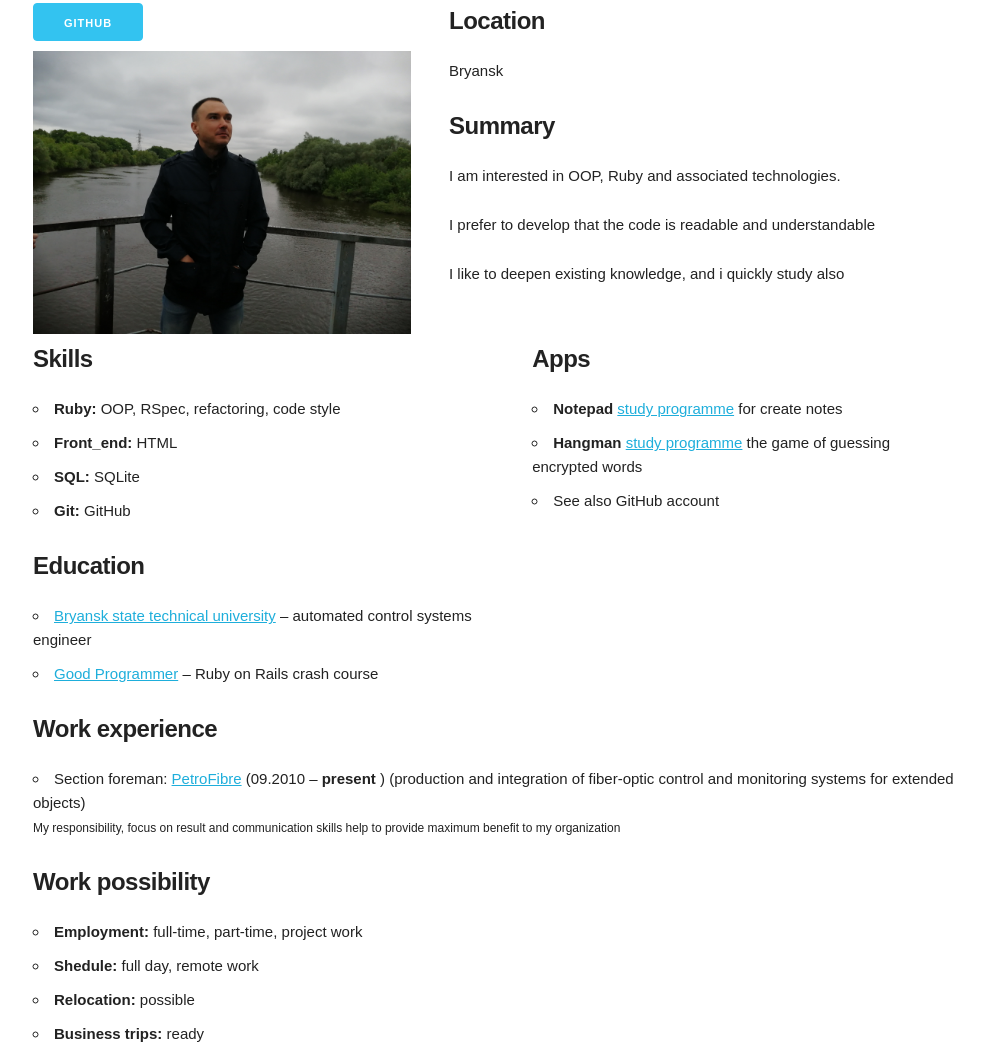
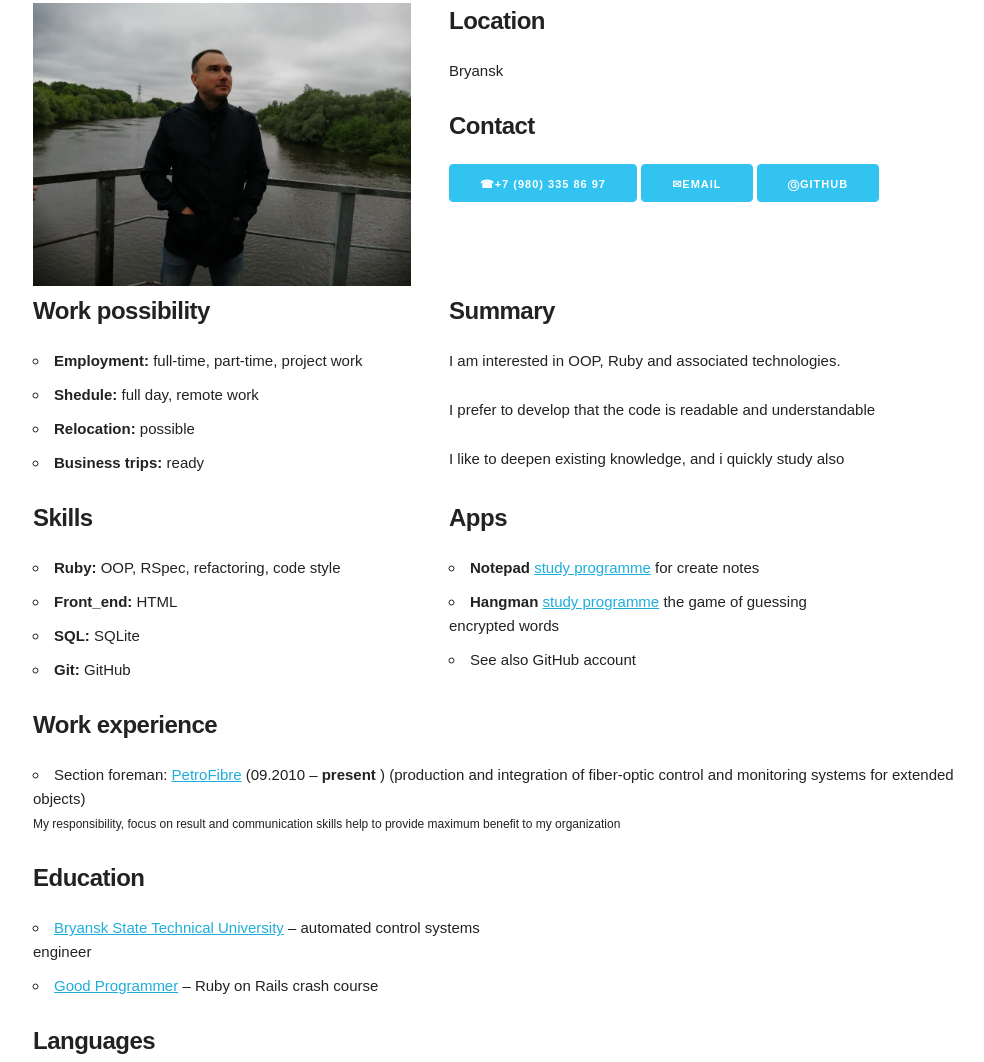
Before and after one commit to leva37a/cv, a plain HTML site: page index.html in a window 1280 px wide. Shown: the part 118-1180 px from the top of the page, without its empty margins (127-1111 px from the left). Drawn offline with Linux system fonts and the light colour scheme.

Commit message:
Editing information

```diff
--- a/index.html
+++ b/index.html
@@ -18,12 +18,30 @@
     </div>
     <div class="row">
       <div class="five columns">
-        <a class="button button-primary" href="https://github.com/leva37a">GitHub</a>
         <img src="images/Leva_cv.jpg" alt="[Фото]" class="u-max-full-width" />
       </div>
       <div class="seven columns">
         <h5><strong>Location</strong></h5>
         <p>Bryansk</p>
+        <h5><strong>Contact</strong></h5>
+        <p>
+          <a class="button button-primary" href="tel:+79803358697">☎+7 (980) 335 86 97</a>
+          <a class="button button-primary" href="mailto:leva37a@yandex.ru">✉Email</a>
+          <a class="button button-primary" href="https://github.com/leva37a">ⒼGitHub</a>
+        </p>
+      </div>
+    </div>
+    <div class="row">
+      <div class="five columns">
+        <h5><strong>Work possibility</strong></h5>
+        <ul>
+          <li><strong>Employment:</strong> full-time, part-time, project work</li>
+          <li><strong>Shedule:</strong> full day, remote work</li>
+          <li><strong>Relocation:</strong> possible</li>
+          <li><strong>Business trips:</strong> ready</li>
+        </ul>
+      </div>
+      <div class="six columns">
         <h5><strong>Summary</strong></h5>
         <p>I am interested in OOP, Ruby and associated technologies.</p>
         <p>I prefer to develop that the code is readable and understandable</p>
@@ -31,7 +49,7 @@
       </div>
     </div>
     <div class="row">
-      <div class="six columns">
+      <div class="five columns">
         <h5><strong>Skills</strong></h5>
         <ul>
           <li><strong>Ruby:</strong> OOP, RSpec, refactoring, code style</li>
@@ -56,19 +74,6 @@
       </div>
     </div>
     <div class="row">
-      <div class="six columns">
-        <h5><strong>Education</strong></h5>
-        <ul>
-          <li>
-            <a href="https://www.tu-bryansk.ru/index.php"> Bryansk state technical university</a> – automated control systems engineer
-          </li>
-          <li>
-            <a href="http://goodprogrammer.ru">Good Programmer</a> – Ruby on Rails crash course
-          </li>
-        </ul>
-      </div>
-    </div>
-    <div class="row">
       <h5><strong>Work experience</strong></h5>
       <ul>
         <li>Section foreman:
@@ -79,13 +84,17 @@
       </ul>
     </div>
     <div class="row">
-      <h5><strong>Work possibility</strong></h5>
-      <ul>
-        <li><strong>Employment:</strong> full-time, part-time, project work</li>
-        <li><strong>Shedule:</strong> full day, remote work</li>
-        <li><strong>Relocation:</strong> possible</li>
-        <li><strong>Business trips:</strong> ready</li>
-      </ul>
+      <div class="six columns">
+        <h5><strong>Education</strong></h5>
+        <ul>
+          <li>
+            <a href="https://www.tu-bryansk.ru/index.php"> Bryansk State Technical University</a> – automated control systems engineer
+          </li>
+          <li>
+            <a href="http://goodprogrammer.ru">Good Programmer</a> – Ruby on Rails crash course
+          </li>
+        </ul>
+      </div>
     </div>
     <div class="row">
       <h5><strong>Languages</strong></h5>
@@ -101,7 +110,5 @@
       </ul>
     </div>
   </div>
-
-
 </body>
 </html>
```
